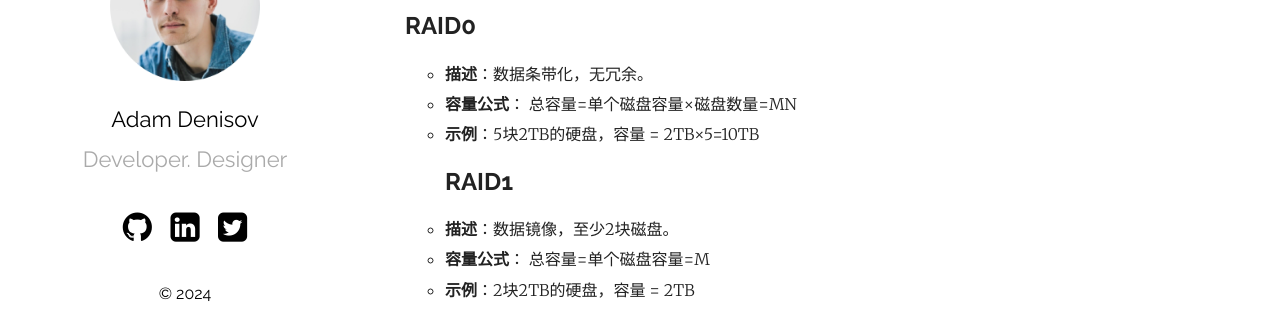
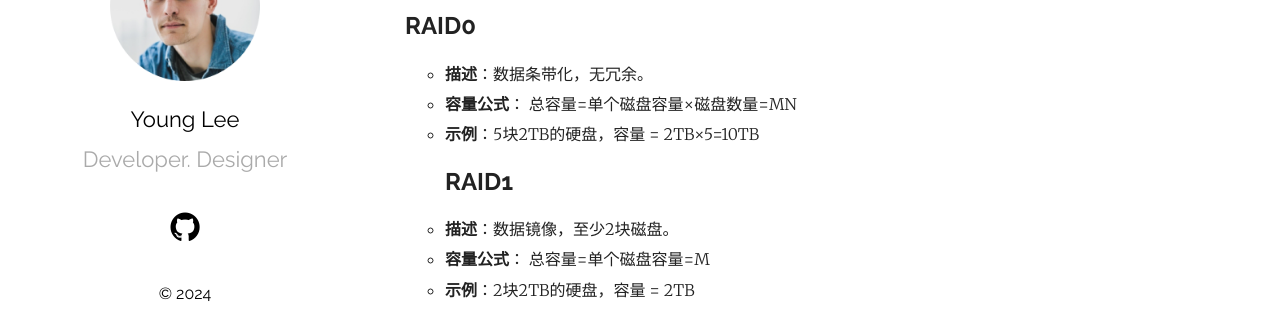
Before and after one commit to shiayanga/shiayanga.github.io, a Jekyll site: the page built from index.md, in a window 1280 px wide. Shown: the part 232-558 px from the top of the page. Built offline with Jekyll 4.4.1, drawn with Linux system fonts in a browser that asks for light colours; some of the changed lines change nothing that is shown.

Commit message:
modify config

```diff
--- a/_config.yml
+++ b/_config.yml
@@ -1,6 +1,6 @@
-title: Your awesome title
-author: GitHub User
-email: your-email@domain.com
+title: YoungLee's Land
+author: Young Lee
+email: shiayangla@163.com
 description: > # this means to ignore newlines until "show_exerpts:"
   Write an awesome description for your new site here. You can edit this
   line in _config.yml. It will appear in your document head meta (for
@@ -12,7 +12,7 @@ show_excerpts: true # set to true to show excerpts on the homepage
 sass:
   sass_dir: _sass
 plainwhite:
-  name: Adam Denisov
+  name: Young Lee
   tagline: Developer. Designer
   date_format: "%b %-d, %Y"
   sitemap: true # set to true to generate sitemap.xml content
@@ -26,11 +26,12 @@ plainwhite:
     - post
   # generate social links in footer
   social_links:
-    twitter: samarsault
-    github:  samarsault
-    linkedIn: in/samarsault
+    #twitter: samarsault
+    github:  shiayanga
+    #linkedIn: in/samarsault
     #dribbble: jekyll
     #flickr:   jekyll
+    qq: 1499271883
     #instagram: jekyll
     #pinterest: jekyll
     #youtube: jekyll
```
